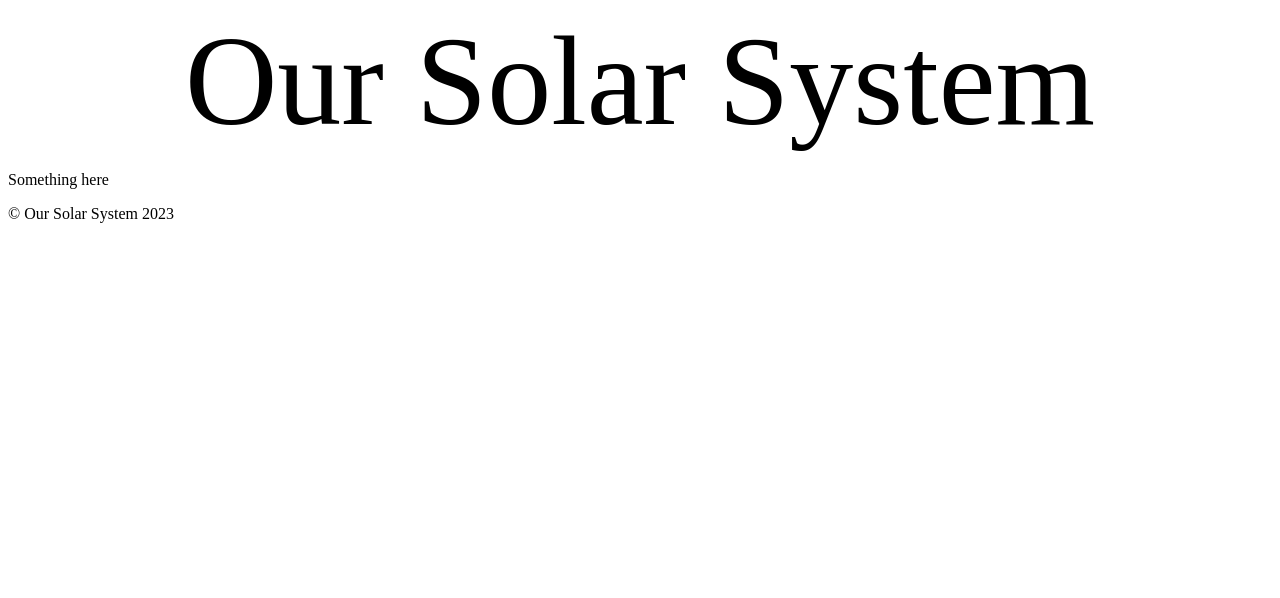
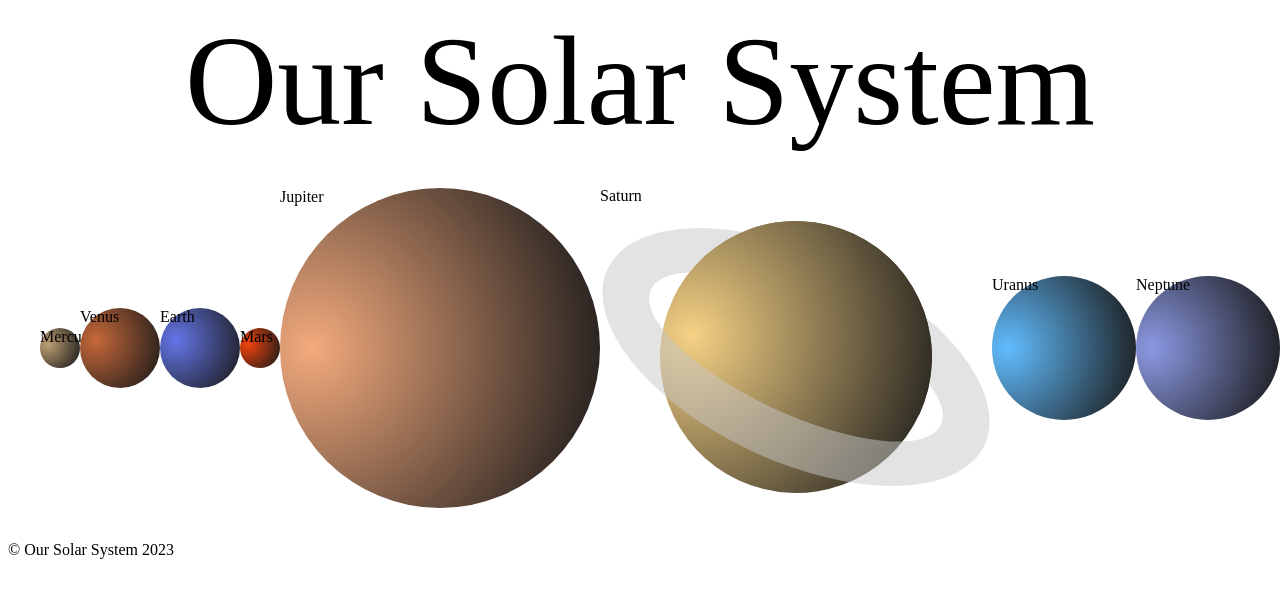
Before and after one commit to CodingLady22/our-solar-system, a React (Vite) app in the folder client-side/solar-system/: page / in a window 1280 px wide. Shown: the top 598 px of the page. Built offline with nearby package versions, Linux system fonts and the light colour scheme.

Commit message:
correct the path fo the AllPlanets component

```diff
--- a/client-side/solar-system/src/components/home/Main.jsx
+++ b/client-side/solar-system/src/components/home/Main.jsx
@@ -1,12 +1,15 @@
 import React from 'react';
 import Header from './Header';
 import Footer from './Footer';
+import AllPlanets from '../planets/AllPlanets';
+
 
 function Main() {
+
   return (
     <div>
         <Header />
-        <p>Something here</p>
+        <AllPlanets />
         <Footer />
     </div>
   )
```
